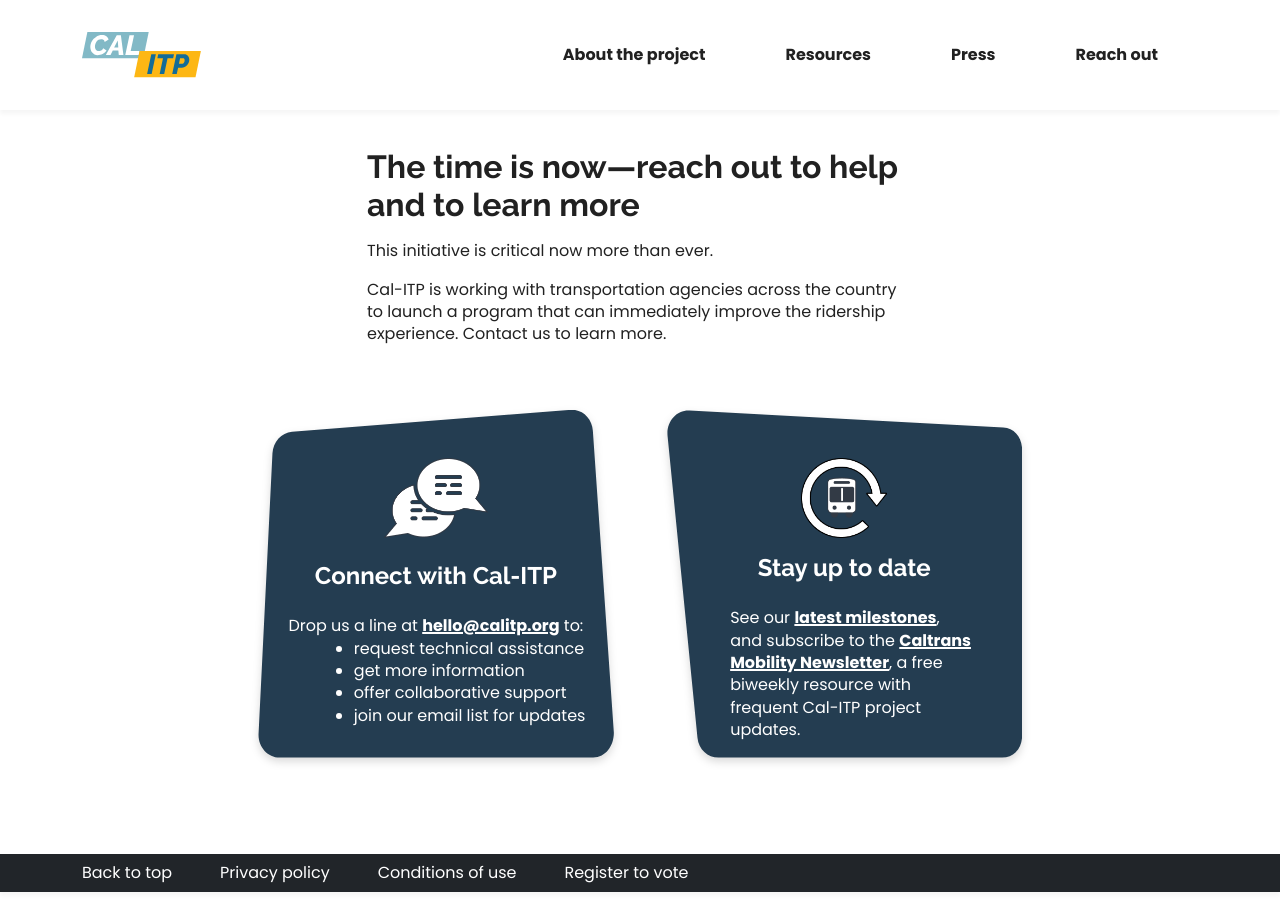
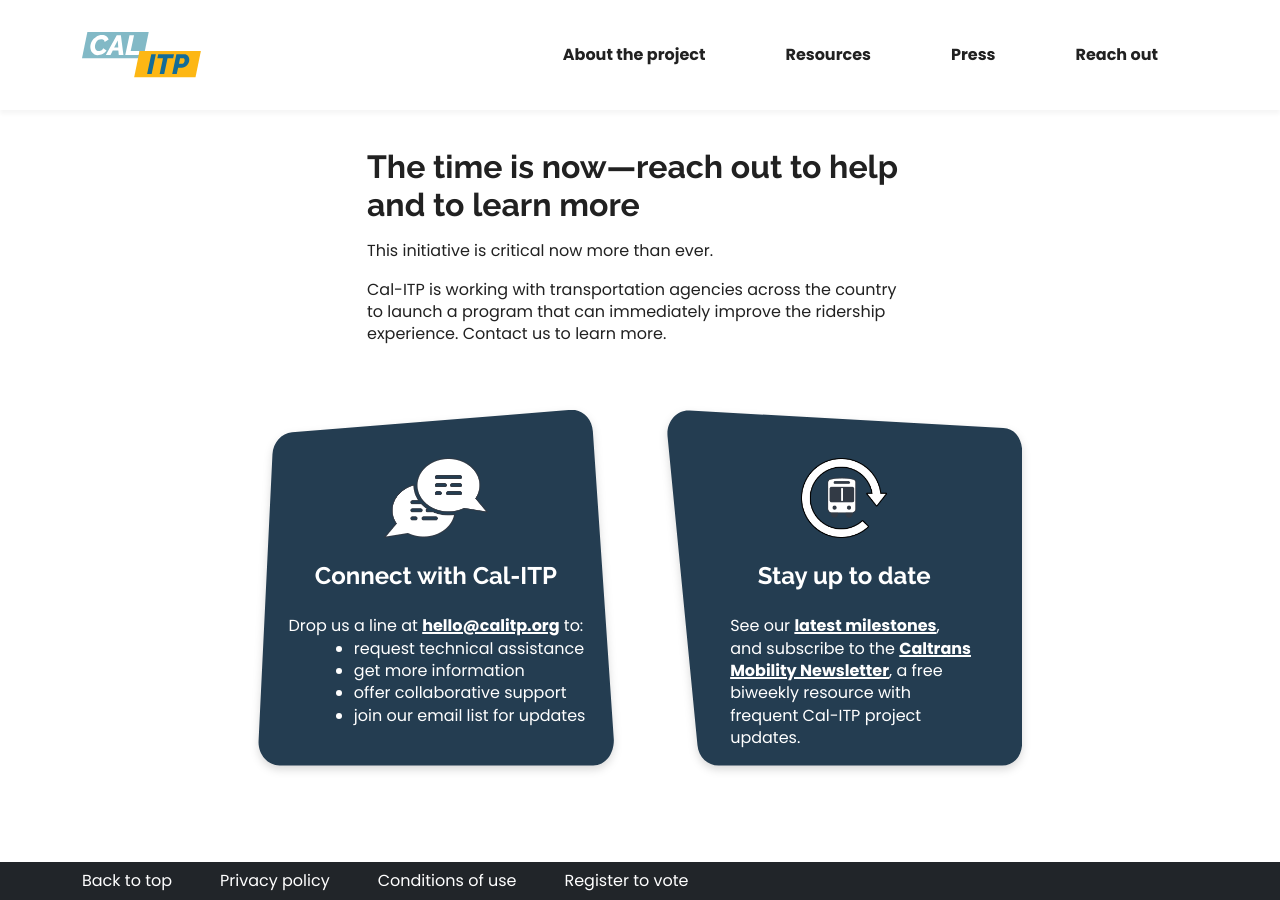
Before and after one commit to cal-itp/calitp.org, a Jekyll site: the page built from src/index.html, in a window 1280 px wide and 900 px high, scrolled down 3307 px. Built offline with Jekyll 4.4.1, drawn with Linux system fonts in a browser that asks for light colours.

Commit message:
fix(home): align the h3s of the 2 rhombuses; add 24px margin bottom for the 1st

```diff
--- a/src/index.html
+++ b/src/index.html
@@ -164,7 +164,7 @@
           class="fw-bolder text-white"
           href="mailto:hello@calitp.org">hello@calitp.org</a>
         to:</span>
-      <ul class="text-center ms-2 ms-md-4 ms-lg-5">
+      <ul class="text-center mb-4 ms-2 ms-md-4 ms-lg-5">
         <li class="text-white text-start">request technical assistance</li>
         <li class="text-white text-start">get more information</li>
         <li class="text-white text-start">offer collaborative support</li>
@@ -181,7 +181,7 @@
           src="images/stay-up-to-date.png"
           alt="A bus nearly surrounded by a semicircular arrow, meant to indicate that transit content is being refreshed"
           width="86" /></picture>
-      <h3 class="text-white d-block mt-3 mb-4">Stay up to date</h3>
+      <h3 class="text-white d-block my-4">Stay up to date</h3>
       <p class="text-white text-start ps-lg-3">
         See our
         <a
```
